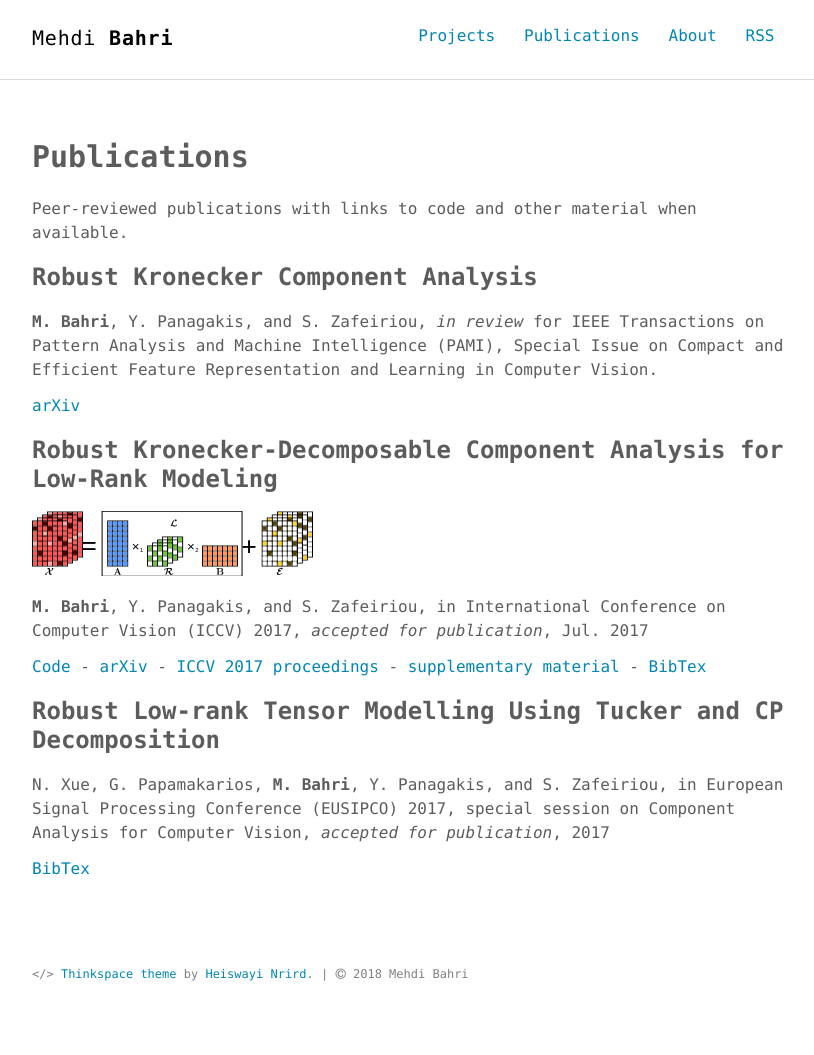
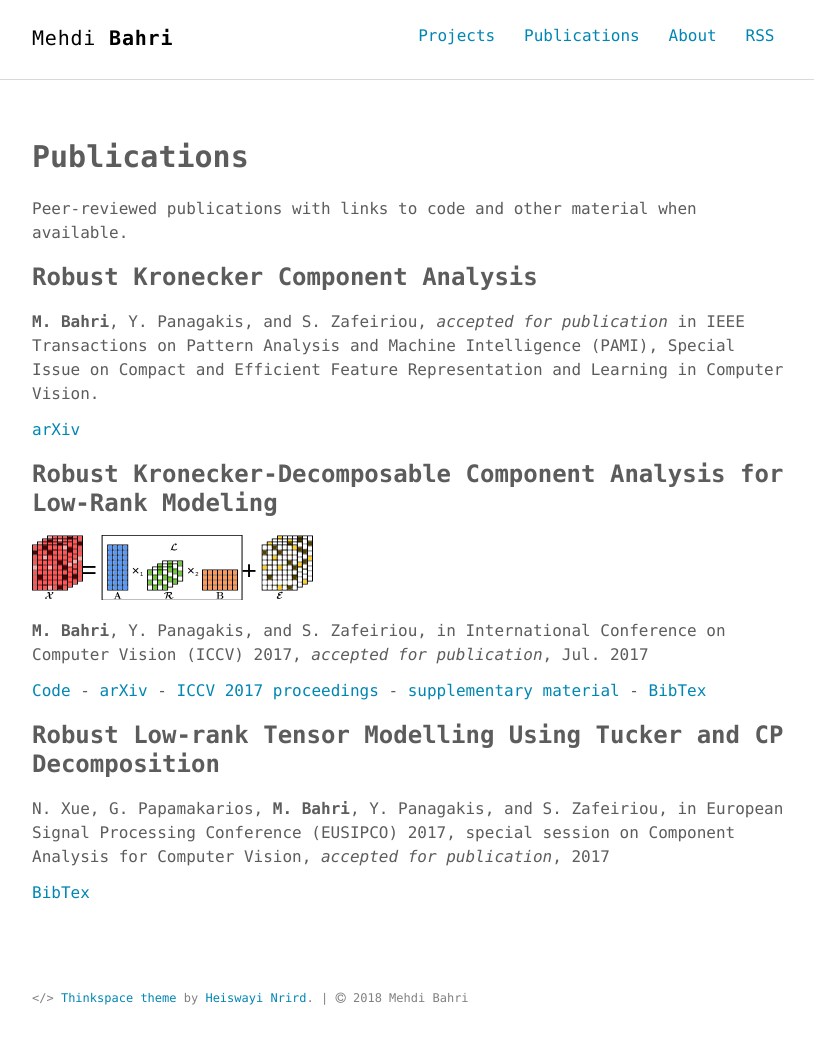
Before and after one commit to mbahri/mbahri.github.io, a Jekyll site: the page built from publications.md, in a window 1280 px wide. Shown: the whole page, without its empty margins (232-1046 px from the left). Built offline with Jekyll 4.4.1, drawn with Linux system fonts in a browser that asks for light colours; before the commit the page ends 1031 px from its top, so only the background shows below that.

Commit message:
Update publications.md

```diff
--- a/publications.md
+++ b/publications.md
@@ -8,7 +8,7 @@ Peer-reviewed publications with links to code and other material when available.
 
 ### Robust Kronecker Component Analysis
 
-**M. Bahri**, Y. Panagakis, and S. Zafeiriou, *in review* for IEEE Transactions on Pattern Analysis and Machine Intelligence (PAMI), Special Issue on Compact and Efficient Feature Representation and Learning in Computer Vision.
+**M. Bahri**, Y. Panagakis, and S. Zafeiriou, *accepted for publication* in IEEE Transactions on Pattern Analysis and Machine Intelligence (PAMI), Special Issue on Compact and Efficient Feature Representation and Learning in Computer Vision.
 
 [arXiv](https://arxiv.org/abs/1801.06432)
 
```
